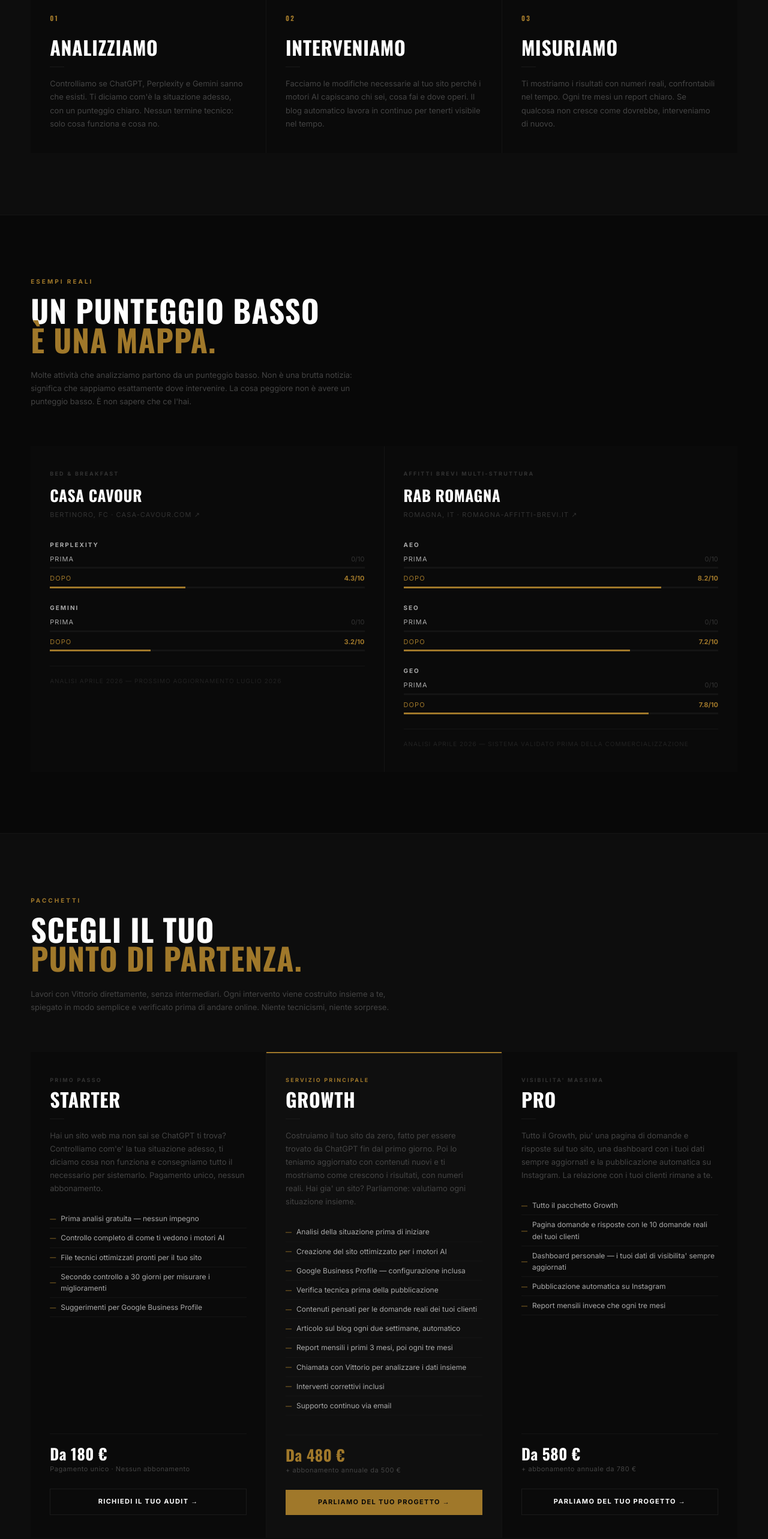
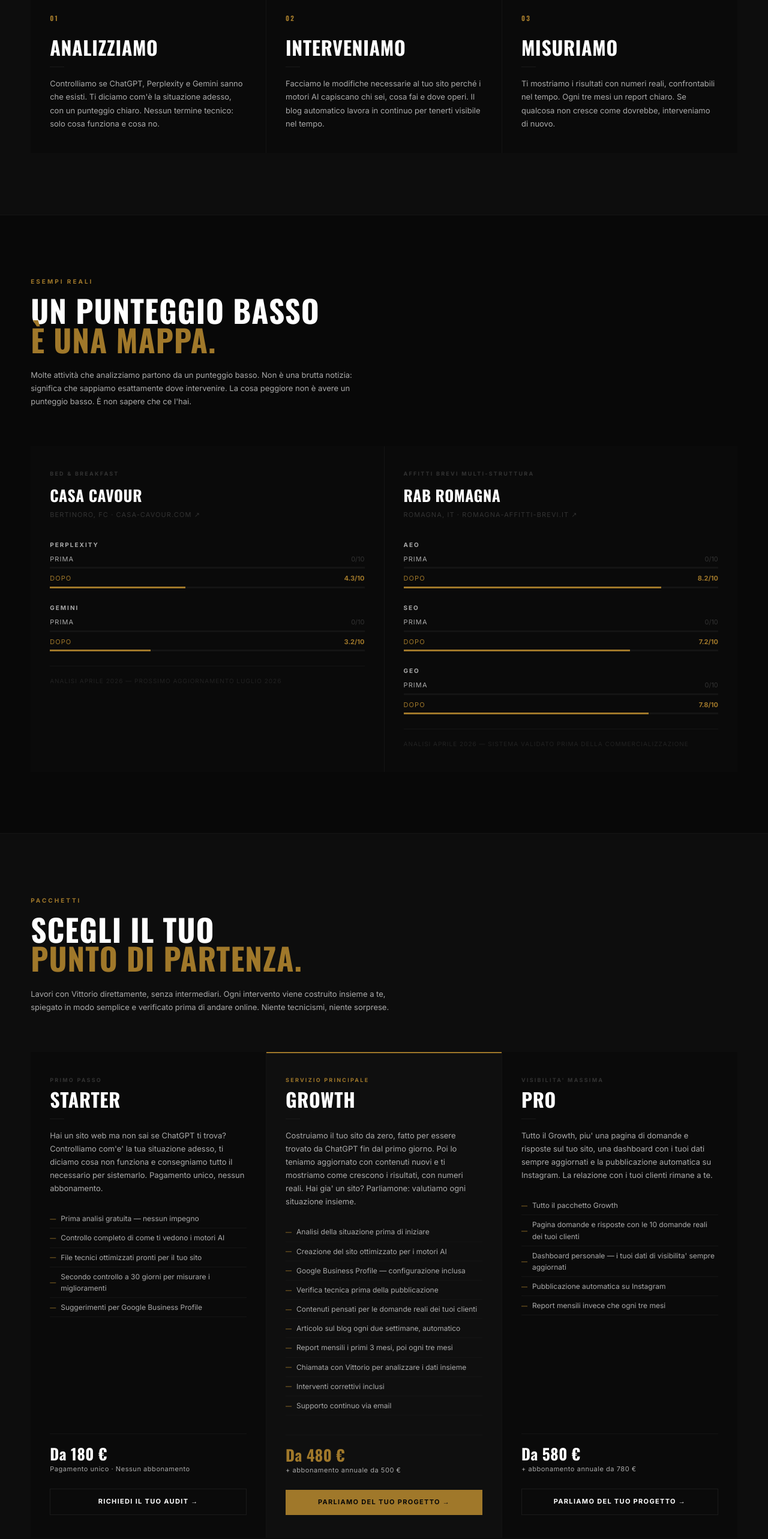
Before and after one commit to vittorionegri68-alt/aim-vns-it, a React (Vite) app: page / in a window 1280 px wide. Shown: the part 1000-3566 px from the top of the page at 60% size. Built offline with nearby package versions, Linux system fonts and the light colour scheme.

Commit message:
style: muted text #444 -> #AAAAAA in all components

```diff
--- a/src/components/Blog.jsx
+++ b/src/components/Blog.jsx
@@ -161,7 +161,7 @@
                 </h3>
                 <div style={{ width: '24px', height: '1px', background: '#1A1A1A', marginBottom: '1rem' }} />
                 <p style={{ fontFamily: "'Inter', sans-serif", fontSize: '13px',
-                  color: '#444', lineHeight: 1.7, marginBottom: '1.5rem' }}>
+                  color: '#AAAAAA', lineHeight: 1.7, marginBottom: '1.5rem' }}>
                   {p.sommario}
                 </p>
                 <button onClick={() => apriArticolo(p.id)}
--- a/src/components/HowItWorks.jsx
+++ b/src/components/HowItWorks.jsx
@@ -68,7 +68,7 @@
                 marginBottom: '1rem', lineHeight: 1 }}>{s.title}</div>
               <div style={{ width: '24px', height: '1px', background: '#1A1A1A', marginBottom: '1rem' }} />
               <p style={{ fontFamily: "'Inter', sans-serif", fontWeight: 400,
-                fontSize: 'clamp(13px,1vw,15px)', color: '#444', lineHeight: 1.7 }}>{s.desc}</p>
+                fontSize: 'clamp(13px,1vw,15px)', color: '#AAAAAA', lineHeight: 1.7 }}>{s.desc}</p>
             </div>
           ))}
         </div>
--- a/src/components/Risultati.jsx
+++ b/src/components/Risultati.jsx
@@ -90,7 +90,7 @@
             <span style={{ color: '#A0782A' }}>{"È"} UNA MAPPA.</span>
           </h2>
           <p style={{ fontFamily: "'Inter', sans-serif", fontSize: 'clamp(13px,1vw,15px)',
-            color: '#444', lineHeight: 1.7, marginTop: '1.5rem', maxWidth: '560px' }}>
+            color: '#AAAAAA', lineHeight: 1.7, marginTop: '1.5rem', maxWidth: '560px' }}>
             {"Molte attività che analizziamo partono da un punteggio basso. Non è una brutta notizia: significa che sappiamo esattamente dove intervenire. La cosa peggiore non è avere un punteggio basso. È non sapere che ce l'hai."}
           </p>
         </div>
--- a/src/components/Servizi-IT.jsx
+++ b/src/components/Servizi-IT.jsx
@@ -90,7 +90,7 @@
             <span style={{ color: '#A0782A' }}>PUNTO DI PARTENZA.</span>
           </h2>
           <p style={{ fontFamily: "'Inter', sans-serif", fontSize: 'clamp(13px,1vw,15px)',
-            color: '#444', lineHeight: 1.7, marginTop: '1.5rem', maxWidth: '600px' }}>
+            color: '#AAAAAA', lineHeight: 1.7, marginTop: '1.5rem', maxWidth: '600px' }}>
             Lavori con Vittorio direttamente, senza intermediari.
             Ogni intervento viene costruito insieme a te, spiegato in modo semplice
             e verificato prima di andare online. Niente tecnicismi, niente sorprese.
@@ -120,7 +120,7 @@
                 marginBottom: '1rem', lineHeight: 1 }}>{p.nome}</div>
               <div style={{ width: '24px', height: '1px', background: '#1A1A1A', marginBottom: '1rem' }} />
               <p style={{ fontFamily: "'Inter', sans-serif", fontSize: 'clamp(13px,1vw,14px)',
-                color: '#444', lineHeight: 1.7, marginBottom: '1.5rem' }}>{p.desc}</p>
+                color: '#AAAAAA', lineHeight: 1.7, marginBottom: '1.5rem' }}>{p.desc}</p>
 
               <ul style={{ listStyle: 'none', marginBottom: '2rem', flex: 1 }}>
                 {p.incluso.map((item, j) => (
@@ -139,7 +139,7 @@
                   fontSize: 'clamp(24px,2vw,32px)', color: p.highlight ? '#A0782A' : '#ffffff',
                   letterSpacing: '0.02em', lineHeight: 1 }}>{p.prezzo}</div>
                 <div style={{ fontFamily: "'Inter', sans-serif", fontSize: '11px',
-                  color: '#444', marginTop: '4px', letterSpacing: '0.05em' }}>{p.prezzoSub}</div>
+                  color: '#AAAAAA', marginTop: '4px', letterSpacing: '0.05em' }}>{p.prezzoSub}</div>
               </div>
 
               <a href="https://calendly.com/aim-vns-info/30min" target="_blank" rel="noopener" style={{
```
